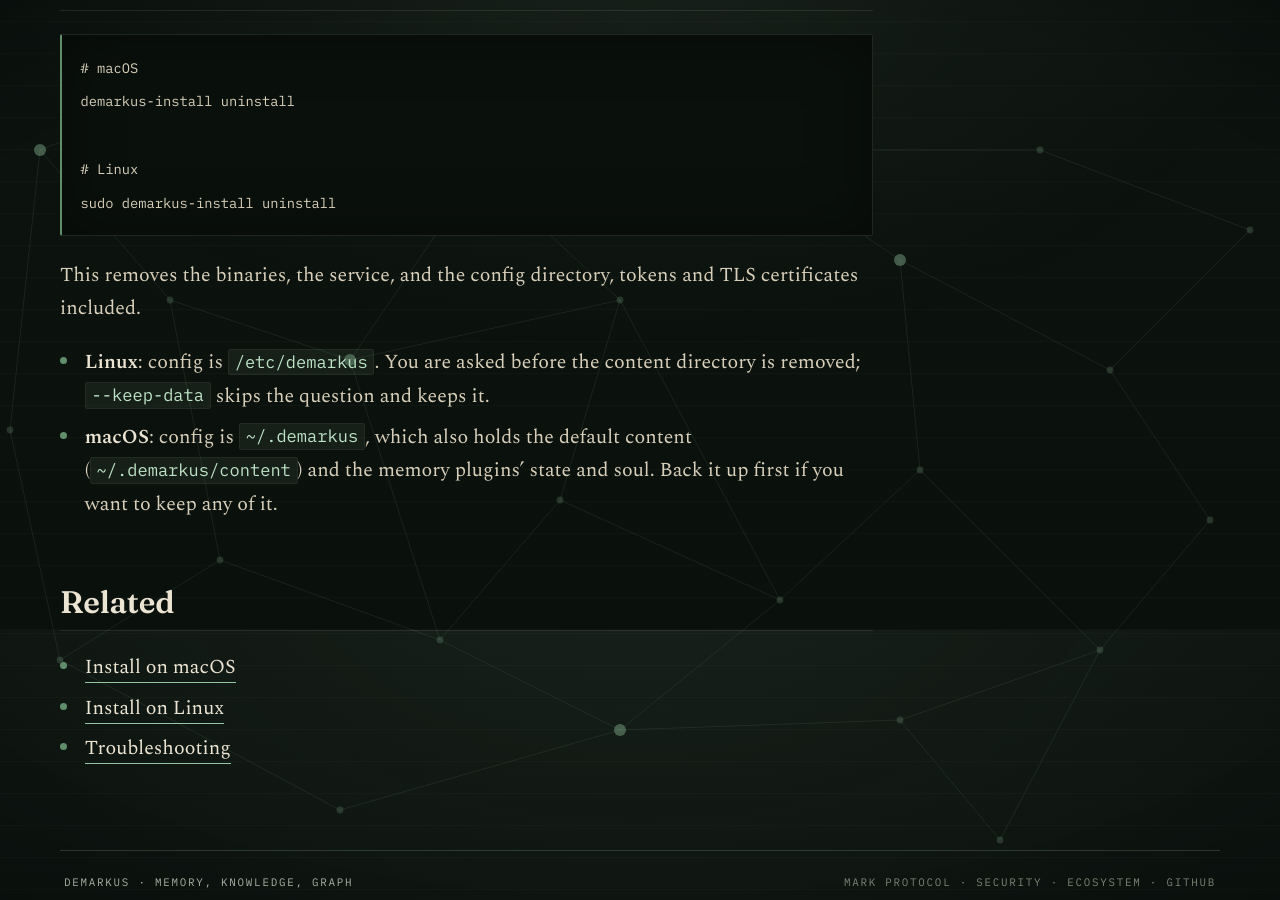
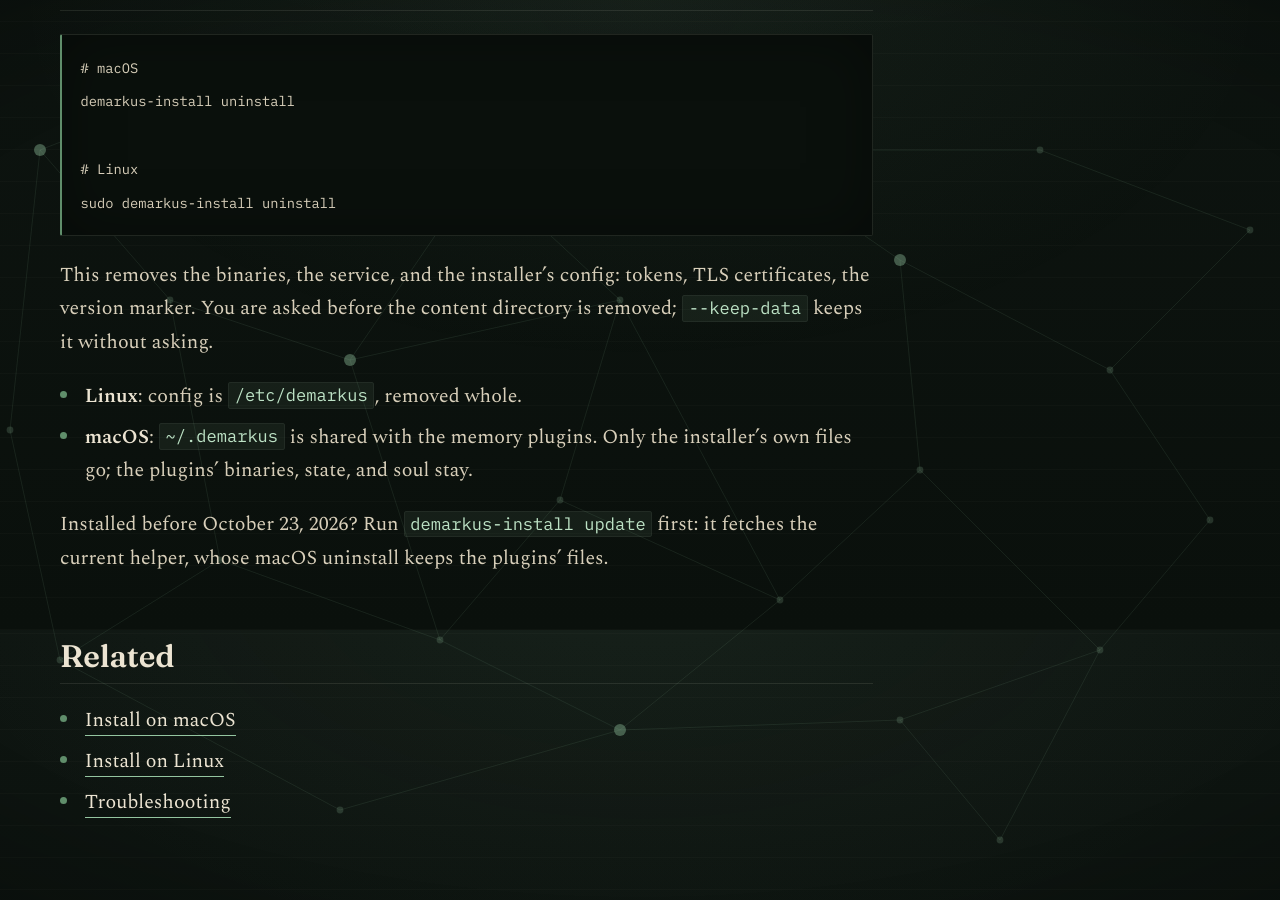
Before and after one commit to latebit-io/demarkus, a Jekyll site: the page built from upgrade.md, in a window 1280 px wide and 900 px high, scrolled down 2970 px. Built offline with Jekyll 4.4.1, drawn with Linux system fonts in a browser that asks for light colours.

Commit message:
docs(upgrade): macOS uninstall keeps the plugins' ~/.demarkus
#678 limits the macOS uninstall to the installer's own files and asks
before removing content. Describe that, tell older installs to run
demarkus-install update first, and drop the duplicate home page title.

````diff
--- a/upgrade.md
+++ b/upgrade.md
@@ -90,11 +90,15 @@ demarkus-install uninstall
 sudo demarkus-install uninstall
 ```
 
-This removes the binaries, the service, and the config directory, tokens and
-TLS certificates included.
+This removes the binaries, the service, and the installer's config: tokens,
+TLS certificates, the version marker. You are asked before the content
+directory is removed; `--keep-data` keeps it without asking.
 
-- **Linux**: config is `/etc/demarkus`. You are asked before the content directory is removed; `--keep-data` skips the question and keeps it.
-- **macOS**: config is `~/.demarkus`, which also holds the default content (`~/.demarkus/content`) and the memory plugins' state and soul. Back it up first if you want to keep any of it.
+- **Linux**: config is `/etc/demarkus`, removed whole.
+- **macOS**: `~/.demarkus` is shared with the memory plugins. Only the installer's own files go; the plugins' binaries, state, and soul stay.
+
+Installed before October 23, 2026? Run `demarkus-install update` first: it
+fetches the current helper, whose macOS uninstall keeps the plugins' files.
 
 ## Related
 
````
Also changed, not shown: index.md (+0 -1 lines).
